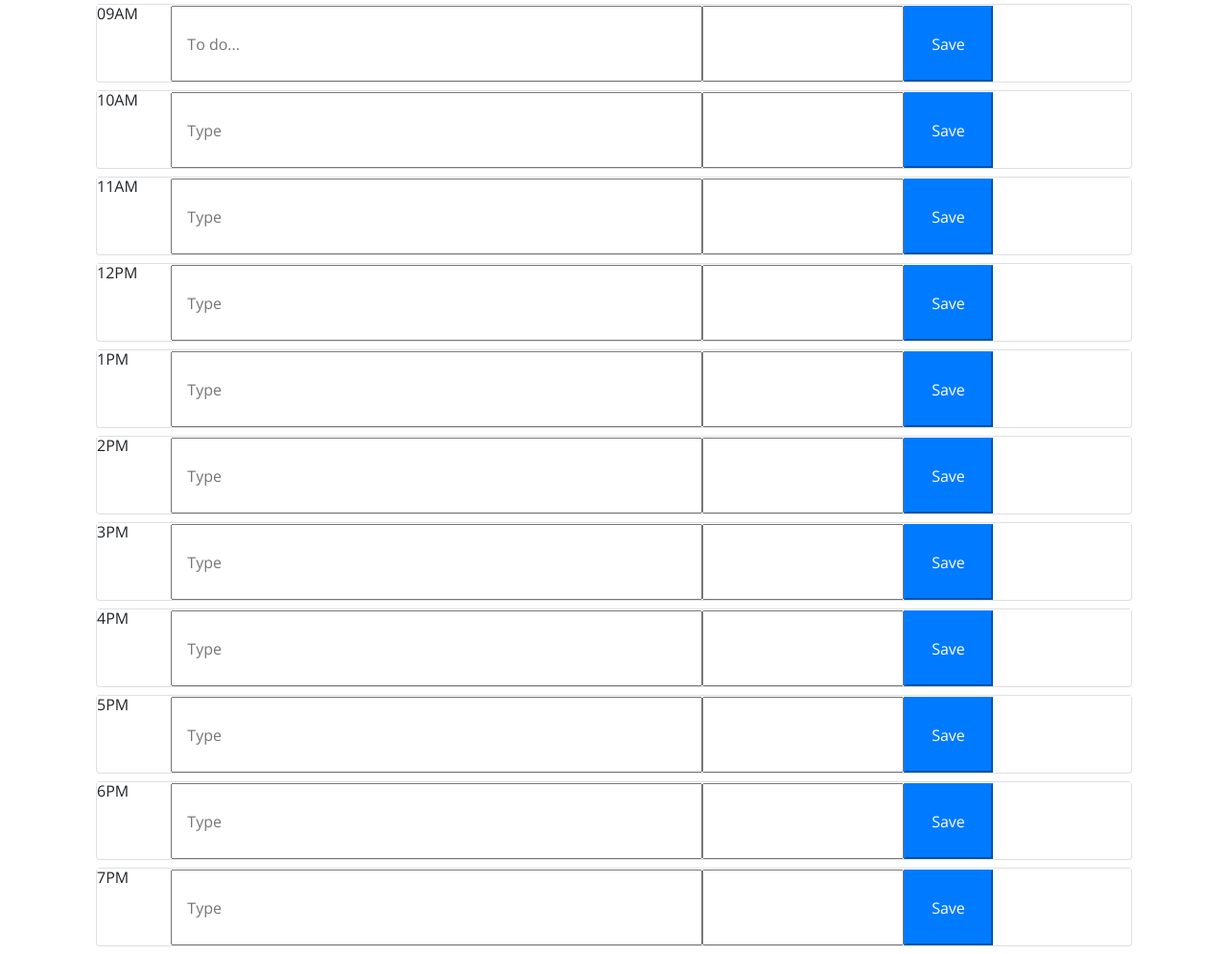
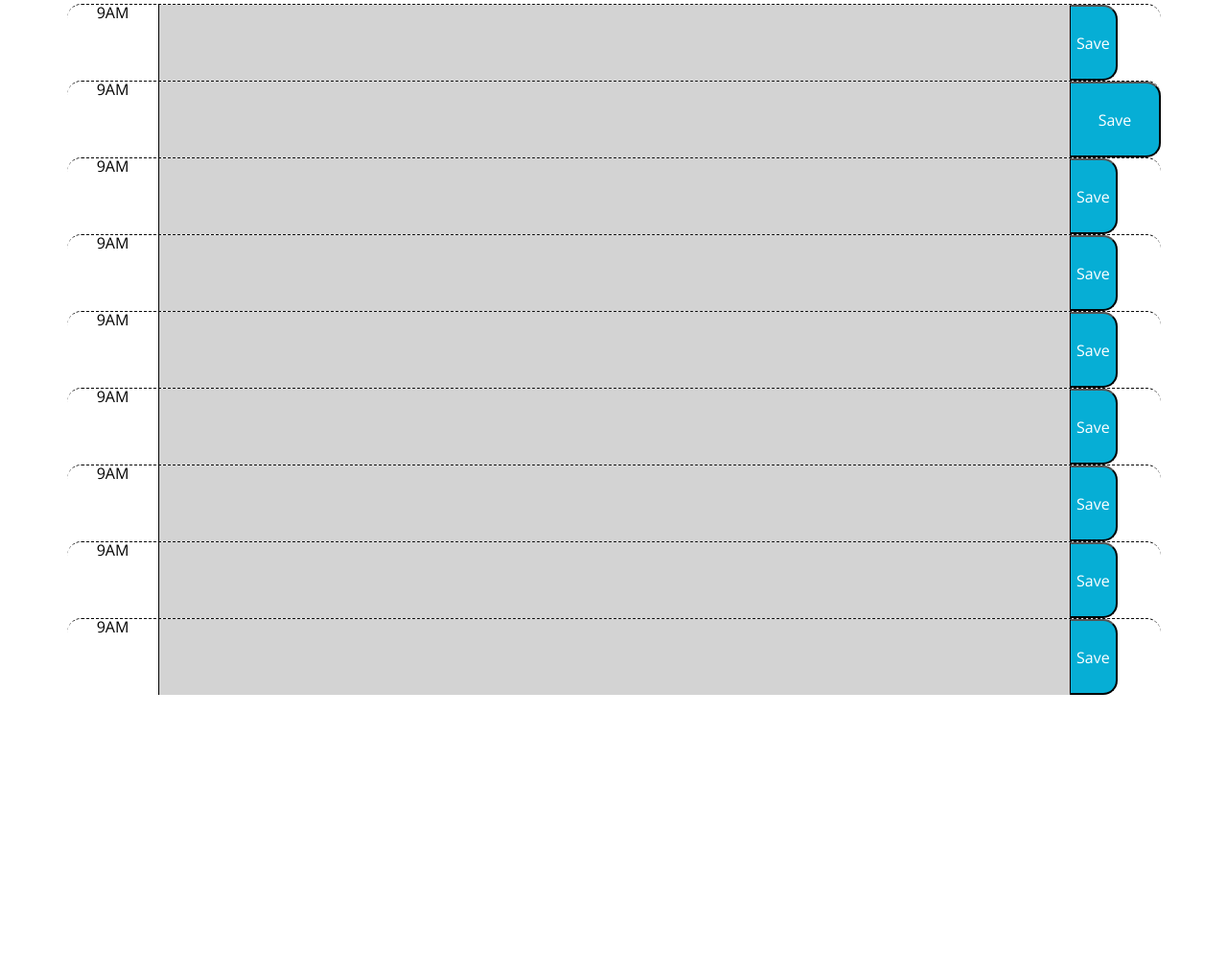
Before and after one commit to KevinB04/day-planner, a plain HTML site: page index.html in a window 1280 px wide. Shown: the part 296-1290 px from the top of the page at 96% size. After the commit the page ends 1020 px from the top, so only its background shows below. Drawn offline with nearby package versions, Linux system fonts and the light colour scheme.

Commit message:
updating files

```diff
--- a/index.html
+++ b/index.html
@@ -35,95 +35,59 @@
 
       <!-- Timeblocks go here -->
 
-        <div class="rows">
-        <div class="col-sm-12">
-            <div id="box">
-                <div class="times">
+        <div class="row hour time-block" id="hour-9">
+          <div class="col-md-1">9AM</div>
+          <textarea class="col-md-10 description"></textarea>
+          <button class="saveBtn">Save</button>
+        </div>
+        <div class="row hour time-block" id="hour-10">
+            <div class="col-md-1">9AM</div>
+          <textarea class="col-md-10 description"></textarea>
+          <button class="saveBtn col-md-1">Save</button>
+        </div>
+        <div class="row hour time-block" id="hour-11">
+          <div class="col-md-1">9AM</div>
+          <textarea class="col-md-10 description"></textarea>
+          <button class="saveBtn">Save</button>
+        </div>
+        <div class="row hour time-block" id="hour-12">
+          <div class="col-md-1">9AM</div>
+          <textarea class="col-md-10 description"></textarea>
+          <button class="saveBtn">Save</button>
+        </div>
+        <div class="row hour time-block" id="hour-13">
+          <div class="col-md-1">9AM</div>
+          <textarea class="col-md-10 description"></textarea>
+          <button class="saveBtn">Save</button>
+        </div>
+        <div class="row hour time-block" id="hour-14">
+          <div class="col-md-1">9AM</div>
+          <textarea class="col-md-10 description"></textarea>
+          <button class="saveBtn">Save</button>
+        </div>
+        <div class="row hour time-block" id="hour-15">
+          <div class="col-md-1">9AM</div>
+          <textarea class="col-md-10 description"></textarea>
+          <button class="saveBtn">Save</button>
+        </div>
+        <div class="row hour time-block" id="hour-16">
+          <div class="col-md-1">9AM</div>
+          <textarea class="col-md-10 description"></textarea>
+          <button class="saveBtn">Save</button>
+        </div>
+        <div class="row hour time-block" id="hour-17">
+          <div class="col-md-1">9AM</div>
+          <textarea class="col-md-10 description"></textarea>
+          <button class="saveBtn">Save</button>
+        </div>
 
-                    <div class="card mb-2">
-                      <div class="row" id="timeRow">
-                        <p id="timeP" class="col-1">09AM</p>
-                        <input type="text" id="placeholder" class="col-sm-6" placeholder="To do..."><input>
-                        <button class="button btn-primary col-1">Save</button>
-                      </div>
-                    </div>
-                    <div class="card mb-2">
-                      <div class="row" id="timeRow">
-                        <p id="timeP" class="col-1">10AM</p>
-                        <input type="text" id="placeholder" class="col-sm-6" placeholder="Type"><input>
-                        <button class="button btn-primary col-1">Save</button>
-                      </div>
-                    </div>
-                    <div class="card mb-2">
-                      <div class="row" id="timeRow">
-                        <p id="timeP" class="col-1">11AM</p>
-                        <input type="text" id="placeholder" class="col-sm-6" placeholder="Type"><input>
-                        <button class="button btn-primary col-1">Save</button>
-                      </div>
-                    </div>
-                    <div class="card mb-2">
-                      <div class="row" id="timeRow">
-                        <p id="timeP" class="col-1">12PM</p>
-                        <input type="text" id="placeholder" class="col-sm-6" placeholder="Type"><input>
-                        <button class="button btn-primary col-1">Save</button>
-                      </div>
-                    </div>
-                    <div class="card mb-2">
-                      <div class="row" id="timeRow">
-                        <p id="timeP" class="col-1">1PM</p>
-                        <input type="text" id="placeholder" class="col-sm-6" placeholder="Type"><input>
-                        <button class="button btn-primary col-1">Save</button>
-                      </div>
-                    </div>
-                    <div class="card mb-2">
-                      <div class="row" id="timeRow">
-                        <p id="timeP" class="col-1">2PM</p>
-                        <input type="text" id="placeholder" class="col-sm-6" placeholder="Type"><input>
-                        <button class="button btn-primary col-1">Save</button>
-                      </div>
-                    </div>
-                    <div class="card mb-2">
-                      <div class="row" id="timeRow">
-                        <p id="timeP" class="col-1">3PM</p>
-                        <input type="text" id="placeholder" class="col-sm-6" placeholder="Type"><input>
-                        <button class="button btn-primary col-1">Save</button>
-                      </div>
-                    </div>
-                    <div class="card mb-2">
-                      <div class="row" id="timeRow">
-                        <p id="timeP" class="col-1">4PM</p>
-                        <input type="text" id="placeholder" class="col-sm-6" placeholder="Type"><input>
-                        <button class="button btn-primary col-1">Save</button>
-                      </div>
-                    </div>
-                    <div class="card mb-2">
-                      <div class="row" id="timeRow">
-                        <p id="timeP" class="col-1">5PM</p>
-                        <input type="text" id="placeholder" class="col-sm-6" placeholder="Type"><input>
-                        <button class="button btn-primary col-1">Save</button>
-                      </div>
-                    </div>
-                    <div class="card mb-2">
-                      <div class="row" id="timeRow">
-                        <p id="timeP" class="col-1">6PM</p>
-                        <input type="text" id="placeholder" class="col-sm-6" placeholder="Type"><input>
-                        <button class="button btn-primary col-1">Save</button>
-                      </div>
-                    </div>
-                    <div class="card mb-2">
-                      <div class="row" id="timeRow">
-                        <p id="timeP" class="col-1">7PM</p>
-                        <input type="text" id="placeholder" class="col-sm-6" placeholder="Type"><input>
-                        <button class="button btn-primary col-1">Save</button>
-                      </div>
-                    </div>
                 </div>
 
 
                 <script src="https://cdnjs.cloudflare.com/ajax/libs/jquery/3.2.1/jquery.min.js"></script>
                 <script src="https://cdnjs.cloudflare.com/ajax/libs/moment.js/2.24.0/moment.min.js"></script>
-    <script src="script.js"></script>
 
-    </script>
+                <script src="script.js"></script>
+
   </body>
 </html>
--- a/script.js
+++ b/script.js
@@ -1,15 +1,36 @@
 console.log("Hello world");
 
 $(document).ready(function () {
-    var timeDate = moment().format('MMMM Do YYYY, h:mm:ss a');
 
-    var arrayOfHours = ["09", "10", "11", "12", "13", "14", "15", "16", "17", "18", "19"];
-    timeDetector();
+$(".saveBtn").on("click", function(){
 
-for (var i=0; i < arrayOfHours.length; i++) {
-    if
+var activity = $(this).siblings(".description").val();
+var hour = $(this).parent().attr("id");
+
+
+localStorage.setItem(hour,activity)
+console.log(localStorage)
+
+})
+
+function checkHour(){
+    var currentHour = moment().hours()
+    console.log(currentHour);
+
+    $(".time-block").each(function () {
+        var rowHour = parseInt($(this).attr("id").split("-")[1]);
+        console.log(rowHour);
+
+        //if statements plus addClass plus $(this)
+        if(rowHour < currentHour) {
+            $(this).children(".description").addClass("past")
+        }
+    })
+
 }
 
-$(".saveBtn").on("click", function() {
+$("#hour-9 .description").val(localStorage.getItem("hour-9"))
 
-}
+checkHour()
+
+})
--- a/style.css
+++ b/style.css
@@ -3,8 +3,6 @@ body {
     font-size: 16px;
     line-height: 1;
   }
-
-
 
 .display {
     text-align: center;
@@ -26,8 +24,6 @@ body {
     border-radius: 0;
     border-bottom: 10px solid black;
   }
-
-
 
   .description{
     white-space: pre-wrap;
```
